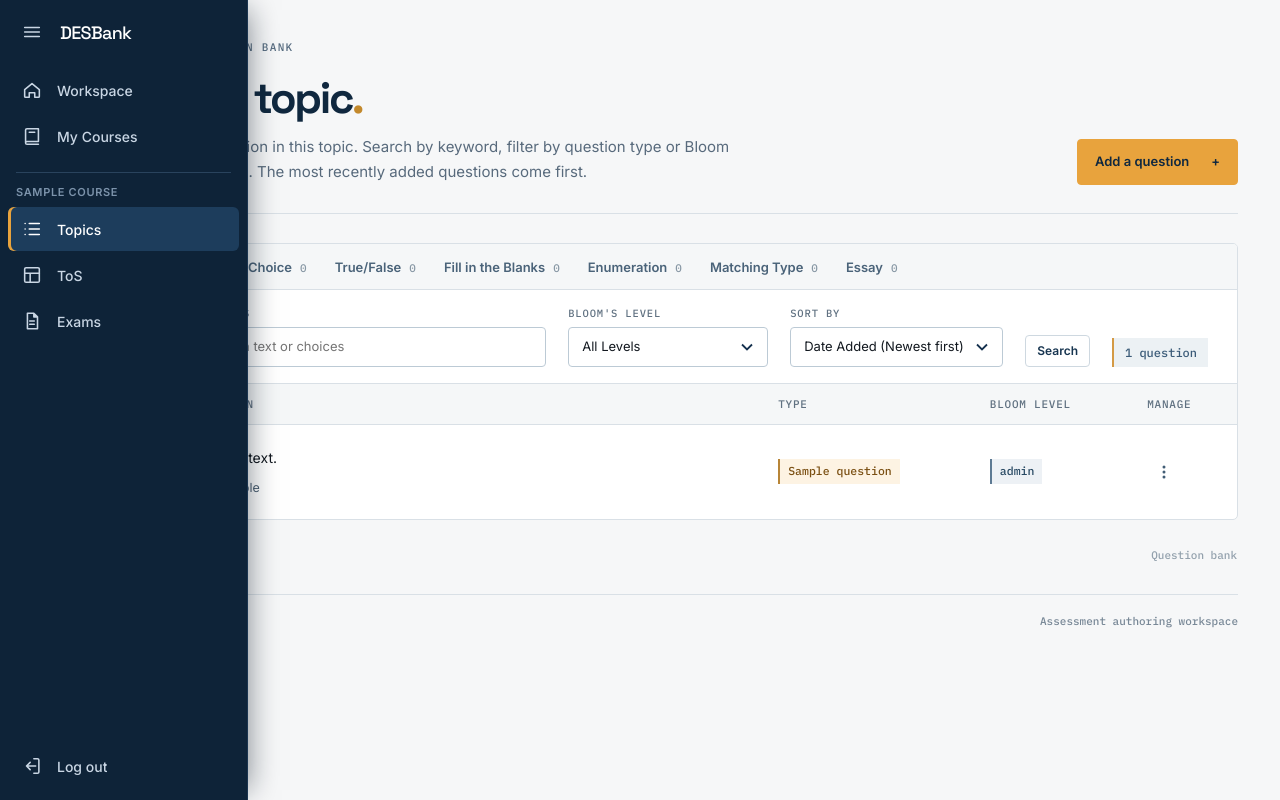
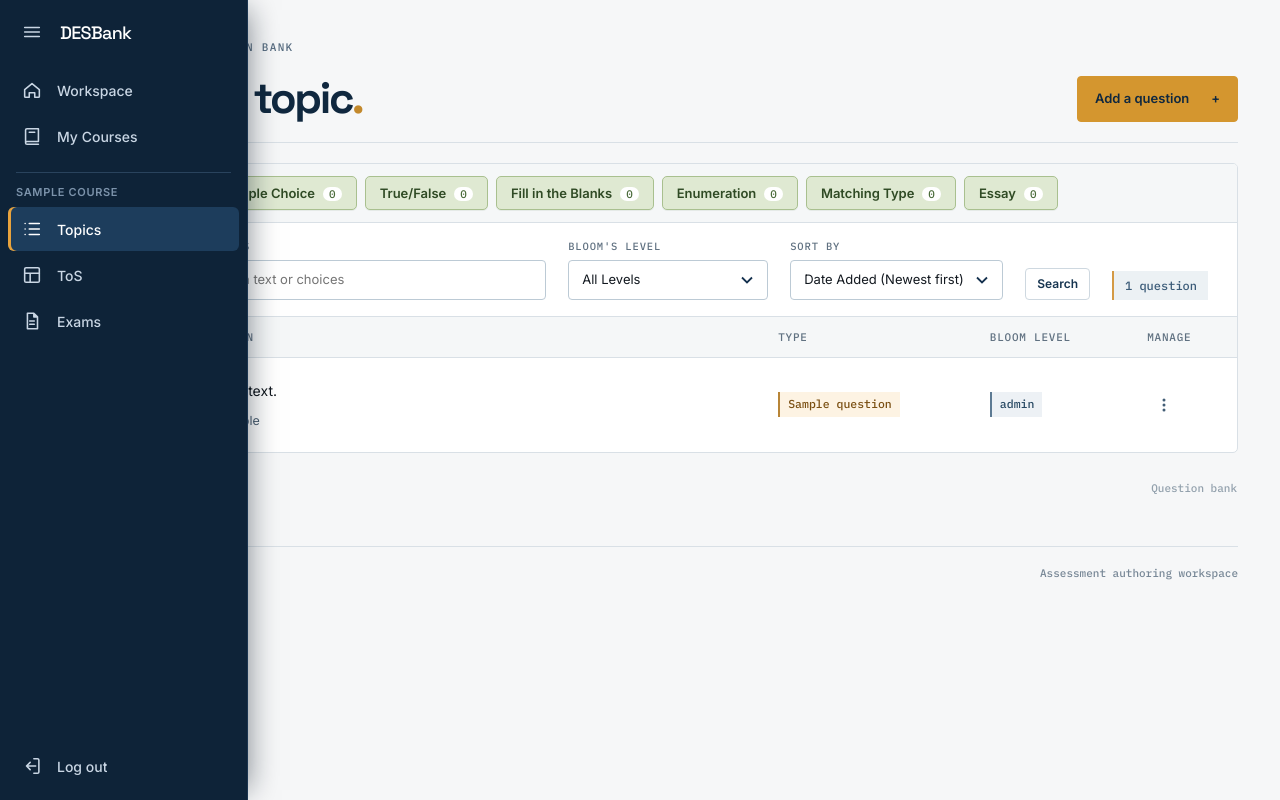
Before and after one commit to orwell-kafka/desbank, a Laravel app: page /courses/1/topics/1/questions in a window 1280 px wide. Run offline with Laravel 12, Linux system fonts and the light colour scheme; a user stored in the database is signed in; tables that the repository leaves empty hold one stand-in row (values such as "Sample post").

Commit message:
Update UI for courses, exams, questions, quizzes, topics, and TOS views

```diff
--- a/public/css/workspace.css
+++ b/public/css/workspace.css
@@ -109,8 +109,8 @@
     padding: 14px 17px;
     min-height: 45px;
 }
-.work-action-primary { background: var(--work-gold); color: #10283f; border: 1px solid var(--work-gold); }
-.work-action-primary:hover { background: #f1ba68; border-color: #f1ba68; color: #0c2339; }
+.work-action-primary { background: #d4962f; color: #10283f; border: 1px solid #d4962f; }
+.work-action-primary:hover { background: #e0a444; border-color: #e0a444; color: #0c2339; }
 .work-action-secondary { background: transparent; border: 1px solid #617589; color: #fff; }
 .work-action-secondary:hover { background: #203b54; border-color: #92a9bb; color: #fff; }
 .work-feature-bottom {
@@ -232,6 +232,10 @@
 /* ---- Heading variants ---- */
 .work-heading-compact { padding: 8px 0 28px; align-items: flex-end; }
 .work-heading-compact h1 { font-size: clamp(30px, 3.4vw, 44px); margin-bottom: 12px; }
+/* Heading without an intro paragraph (questions page): close the gap the paragraph used to fill */
+.work-heading-tight { padding-bottom: 20px; }
+.work-heading-tight h1 { margin-bottom: 0; }
+.work-heading-tight ~ .work-directory { margin-top: 20px; }
 .work-heading-actions { display: flex; flex-wrap: wrap; gap: 12px; align-items: center; flex-shrink: 0; }
 
 /* ---- Buttons on light surfaces ---- */
@@ -251,8 +255,8 @@ button.work-action-primary, button.work-action-secondary, button.work-action-out
     background: #fff; border: 1px solid #ced8e0; color: #173550;
 }
 .work-row-btn:hover { background: #edf2f6; border-color: #8298a9; }
-.work-row-btn-primary { background: var(--work-gold); border-color: var(--work-gold); color: #10283f; }
-.work-row-btn-primary:hover { background: #f1ba68; border-color: #f1ba68; }
+.work-row-btn-primary { background: #d4962f; border-color: #d4962f; color: #10283f; }
+.work-row-btn-primary:hover { background: #e0a444; border-color: #e0a444; }
 .work-row-btn-ok { background: #eaf7f0; border-color: #abd5be; color: var(--work-ok); }
 .work-row-btn-ok:hover { background: #d6f0e3; border-color: #23825d; }
 .work-row-btn-bad { background: #fff; border-color: #e3b4b4; color: var(--work-bad); }
@@ -377,6 +381,13 @@ html { scroll-padding-bottom: 96px; }
 .work-tab small { font: 500 11px var(--font-mono, monospace); color: #8797a4; }
 .work-tab:hover { color: var(--work-dark); }
 .work-tab[aria-current="page"] { color: var(--work-dark); border-bottom-color: #c3892c; }
+/* Clickable tab pills (questions page): bordered buttons in moss green */
+.work-tabs-pills { --moss: #4a6b3a; --moss-dark: #2f4a24; --moss-tint: #eef3e6; --moss-line: #a9c08f; --moss-fill: #dfe9d2; --moss-fill-hover: #cddcb9; gap: 8px; padding: 12px 14px; }
+.work-tabs-pills .work-tab { margin-bottom: 0; padding: 8px 14px; background: var(--moss-fill); border: 1px solid var(--moss-line); border-bottom-width: 1px; border-radius: var(--radius-sm, 5px); color: var(--moss-dark); cursor: pointer; box-shadow: 0 1px 0 rgba(47, 74, 36, .08); }
+.work-tabs-pills .work-tab small { padding: 0 6px; background: #fff; border-radius: 9px; color: var(--moss); }
+.work-tabs-pills .work-tab:hover { background: var(--moss-fill-hover); border-color: var(--moss); color: var(--moss-dark); text-decoration: underline; text-underline-offset: 4px; }
+.work-tabs-pills .work-tab[aria-current="page"] { background: var(--moss); border-color: var(--moss); color: #fff; box-shadow: inset 0 -3px 0 var(--moss-dark); text-decoration: none; }
+.work-tabs-pills .work-tab[aria-current="page"] small { background: #fff; color: var(--moss-dark); font-weight: 600; }
 
 .work-toolbar { display: flex; flex-wrap: wrap; align-items: flex-end; gap: 14px 22px; padding: 16px 29px; border-bottom: 1px solid var(--work-line); }
 .work-toolbar form { display: flex; flex-wrap: wrap; align-items: flex-end; gap: 14px 22px; margin: 0; flex: 1 1 auto; }
--- a/resources/views/courses/create.blade.php
+++ b/resources/views/courses/create.blade.php
@@ -12,11 +12,10 @@
         @include('partials.navbar')
 
         <main id="main-content" class="work-main">
-            <header class="work-heading work-heading-compact">
+            <header class="work-heading work-heading-compact work-heading-tight">
                 <div>
                     <p class="work-eyebrow"><span class="work-rule" aria-hidden="true"></span> Course directory</p>
                     <h1>Add a course<span class="work-title-period">.</span></h1>
-                    <p class="work-intro">A course is the subject you teach. Topics, questions, Tables of Specifications, and exams all hang from it.</p>
                 </div>
             </header>
 
--- a/resources/views/courses/edit.blade.php
+++ b/resources/views/courses/edit.blade.php
@@ -12,11 +12,10 @@
         @include('partials.navbar')
 
         <main id="main-content" class="work-main">
-            <header class="work-heading work-heading-compact">
+            <header class="work-heading work-heading-compact work-heading-tight">
                 <div>
                     <p class="work-eyebrow"><span class="work-rule" aria-hidden="true"></span> Course directory</p>
                     <h1>Edit course<span class="work-title-period">.</span></h1>
-                    <p class="work-intro">Changing the name or code updates it everywhere this course appears. Its topics, questions, and exams are not affected.</p>
                 </div>
             </header>
 
--- a/resources/views/courses/index.blade.php
+++ b/resources/views/courses/index.blade.php
@@ -105,7 +105,7 @@
                     });
                 </script>
             @endif
-            <div class="work-below-directory"><a data-back href="{{ route('dashboard.instructor') }}">← Back to instructor workspace</a><span>Courses / Topics / Questions / Exams</span></div>
+            <div class="work-below-directory"><a data-back href="{{ route('dashboard.instructor') }}">← Back to instructor workspace</a></div>
         </main>
         <footer class="work-footer"><span>DESBank</span><span>Assessment authoring workspace</span></footer>
     </div>
--- a/resources/views/dashboard/admin.blade.php
+++ b/resources/views/dashboard/admin.blade.php
@@ -12,11 +12,10 @@
         <div class="work-adminbar"><span class="work-adminbar-brand">DESBank</span><span class="work-adminbar-role">Administration</span></div>
 
         <main id="main-content" class="work-main">
-            <header class="work-heading work-heading-compact">
+            <header class="work-heading work-heading-compact work-heading-tight">
                 <div>
                     <p class="work-eyebrow"><span class="work-rule" aria-hidden="true"></span> Admin / Accounts</p>
                     <h1>Account approvals<span class="work-title-period">.</span></h1>
-                    <p class="work-intro">Welcome, <strong>{{ auth()->user()->name }}</strong>. Review instructor sign-ups and see the status of every instructor account.</p>
                 </div>
                 <form method="POST" action="{{ route('logout') }}" class="work-signout">
                     @csrf
--- a/resources/views/dashboard/instructor.blade.php
+++ b/resources/views/dashboard/instructor.blade.php
@@ -13,11 +13,10 @@
         @include('partials.navbar')
 
         <main id="main-content" class="work-main">
-            <header class="work-heading">
+            <header class="work-heading work-heading-tight">
                 <div>
                     <p class="work-eyebrow"><span class="work-rule" aria-hidden="true"></span> Instructor / Overview</p>
                     <h1>Assessment workspace<span class="work-title-period">.</span></h1>
-                    <p class="work-intro">Welcome back, <strong>{{ auth()->user()->name }}</strong>. Your tools for planning, assembling, and preparing assessments are here.</p>
                 </div>
                 <form method="POST" action="{{ route('logout') }}" class="work-signout">
                     @csrf
--- a/resources/views/exams/replace.blade.php
+++ b/resources/views/exams/replace.blade.php
@@ -12,11 +12,10 @@
         @include('partials.navbar')
 
         <main id="main-content" class="work-main">
-            <header class="work-heading work-heading-compact">
+            <header class="work-heading work-heading-compact work-heading-tight">
                 <div>
                     <p class="work-eyebrow"><span class="work-rule" aria-hidden="true"></span> <span class="work-course-code">{{ $course->courseCode }}</span> Replace question</p>
                     <h1>Choose a replacement<span class="work-title-period">.</span></h1>
-                    <p class="work-intro">Pick another <strong>{{ $question->bloomLevel }}</strong> / <strong>{{ $question->questionType }}</strong> question from the question bank. Only questions that keep the Table of Specifications intact are listed.</p>
                 </div>
             </header>
 
--- a/resources/views/exams/show.blade.php
+++ b/resources/views/exams/show.blade.php
@@ -12,11 +12,10 @@
         @include('partials.navbar')
 
         <main id="main-content" class="work-main">
-            <header class="work-heading work-heading-compact">
+            <header class="work-heading work-heading-compact work-heading-tight">
                 <div>
                     <p class="work-eyebrow"><span class="work-rule" aria-hidden="true"></span> <span class="work-course-code">{{ $course->courseCode }}</span> Generated exam</p>
                     <h1>{{ $tosTitle }}<span class="work-title-period">.</span></h1>
-                    <p class="work-intro">Replace any question by choosing another from the question bank, or let the system pick one, then format and print the paper.</p>
                 </div>
                 <div class="work-heading-actions" id="examHeadActions">
                     <a href="{{ route('courses.exams.format', [$course, $exam]) }}" class="work-action-primary">Format &amp; print <span aria-hidden="true">→</span></a>
--- a/resources/views/questions/create.blade.php
+++ b/resources/views/questions/create.blade.php
@@ -12,11 +12,10 @@
         @include('partials.navbar')
 
         <main id="main-content" class="work-main">
-            <header class="work-heading work-heading-compact">
+            <header class="work-heading work-heading-compact work-heading-tight">
                 <div>
                     <p class="work-eyebrow"><span class="work-rule" aria-hidden="true"></span> Question bank</p>
                     <h1>Add a question<span class="work-title-period">.</span></h1>
-                    <p class="work-intro">Add an item to the question bank for <strong>{{ $topic->topicName }}</strong> in {{ $course->courseName }}.</p>
                 </div>
             </header>
 
--- a/resources/views/questions/edit.blade.php
+++ b/resources/views/questions/edit.blade.php
@@ -12,11 +12,10 @@
         @include('partials.navbar')
 
         <main id="main-content" class="work-main">
-            <header class="work-heading work-heading-compact">
+            <header class="work-heading work-heading-compact work-heading-tight">
                 <div>
                     <p class="work-eyebrow"><span class="work-rule" aria-hidden="true"></span> Question bank</p>
                     <h1>Edit question<span class="work-title-period">.</span></h1>
-                    <p class="work-intro">Update an item in the question bank for <strong>{{ $topic->topicName }}</strong> in {{ $course->courseName }}.</p>
                 </div>
             </header>
 
--- a/resources/views/questions/index.blade.php
+++ b/resources/views/questions/index.blade.php
@@ -12,13 +12,10 @@
         @include('partials.navbar')
 
         <main id="main-content" class="work-main">
-            <header class="work-heading work-heading-compact">
+            <header class="work-heading work-heading-compact work-heading-tight">
                 <div>
                     <p class="work-eyebrow"><span class="work-rule" aria-hidden="true"></span> <span class="work-course-code">{{ $course->courseCode }}</span> Question bank</p>
                     <h1>{{ $topic->topicName }}<span class="work-title-period">.</span></h1>
-                    <p class="work-intro">
-                        Browse every question in this topic. Search by keyword, filter by question type or Bloom level, or edit an item. The most recently added questions come first.
-                    </p>
                 </div>
                 <a href="{{ route('courses.topics.questions.create', [$course, $topic]) }}{{ $selectedType ? '?type=' . urlencode($selectedType) : '' }}" class="work-action-primary">Add a question <span aria-hidden="true">+</span></a>
             </header>
@@ -33,7 +30,7 @@
                 $hasFilter = $selectedType || $bloomFilter || $search !== '';
             @endphp
             <section class="work-directory" aria-labelledby="work-questions-title">
-                <nav class="work-tabs" aria-label="Question types">
+                <nav class="work-tabs work-tabs-pills" aria-label="Question types">
                     <a href="{{ $listUrl }}{{ $keep ? '?' . http_build_query($keep) : '' }}" class="work-tab" @if (! $selectedType) aria-current="page" @endif>All <small>{{ $total }}</small></a>
                     @foreach ($counts as $type => $count)
                         <a href="{{ $listUrl }}?{{ http_build_query(array_merge(['type' => $type], $keep)) }}" class="work-tab" @if ($type === $selectedType) aria-current="page" @endif>{{ $type }} <small>{{ $count }}</small></a>
--- a/resources/views/quizzes/create.blade.php
+++ b/resources/views/quizzes/create.blade.php
@@ -12,11 +12,10 @@
         @include('partials.navbar')
 
         <main id="main-content" class="work-main">
-            <header class="work-heading work-heading-compact">
+            <header class="work-heading work-heading-compact work-heading-tight">
                 <div>
                     <p class="work-eyebrow"><span class="work-rule" aria-hidden="true"></span> <span class="work-course-code">{{ $course->courseCode }}</span> Quiz</p>
                     <h1>Create a quiz<span class="work-title-period">.</span></h1>
-                    <p class="work-intro">No Table of Specifications needed. Name the quiz, choose the topics, and say how many items of each type you want. Questions are picked at random from your question bank.</p>
                 </div>
             </header>
 
--- a/resources/views/topics/create.blade.php
+++ b/resources/views/topics/create.blade.php
@@ -12,11 +12,10 @@
         @include('partials.navbar')
 
         <main id="main-content" class="work-main">
-            <header class="work-heading work-heading-compact">
+            <header class="work-heading work-heading-compact work-heading-tight">
                 <div>
                     <p class="work-eyebrow"><span class="work-rule" aria-hidden="true"></span> Topics</p>
                     <h1>Add a topic<span class="work-title-period">.</span></h1>
-                    <p class="work-intro">A topic groups related questions. You can add as many as the course needs.</p>
                 </div>
             </header>
 
--- a/resources/views/topics/edit.blade.php
+++ b/resources/views/topics/edit.blade.php
@@ -12,11 +12,10 @@
         @include('partials.navbar')
 
         <main id="main-content" class="work-main">
-            <header class="work-heading work-heading-compact">
+            <header class="work-heading work-heading-compact work-heading-tight">
                 <div>
                     <p class="work-eyebrow"><span class="work-rule" aria-hidden="true"></span> Topics</p>
                     <h1>Edit topic<span class="work-title-period">.</span></h1>
-                    <p class="work-intro">Renaming a topic does not move or change its questions.</p>
                 </div>
             </header>
 
--- a/resources/views/tos/create.blade.php
+++ b/resources/views/tos/create.blade.php
@@ -12,11 +12,10 @@
         @include('partials.navbar')
 
         <main id="main-content" class="work-main">
-            <header class="work-heading work-heading-compact">
+            <header class="work-heading work-heading-compact work-heading-tight">
                 <div>
                     <p class="work-eyebrow"><span class="work-rule" aria-hidden="true"></span> <span class="work-course-code">{{ $course->courseCode }}</span> Table of Specifications</p>
                     <h1>Create a ToS<span class="work-title-period">.</span></h1>
-                    <p class="work-intro">Plan how many items each topic and Bloom level gets, then generate an exam from it.</p>
                 </div>
             </header>
 
--- a/resources/views/tos/edit.blade.php
+++ b/resources/views/tos/edit.blade.php
@@ -12,11 +12,10 @@
         @include('partials.navbar')
 
         <main id="main-content" class="work-main">
-            <header class="work-heading work-heading-compact">
+            <header class="work-heading work-heading-compact work-heading-tight">
                 <div>
                     <p class="work-eyebrow"><span class="work-rule" aria-hidden="true"></span> <span class="work-course-code">{{ $course->courseCode }}</span> Table of Specifications</p>
                     <h1>Edit ToS<span class="work-title-period">.</span></h1>
-                    <p class="work-intro">Adjust the plan for <strong>{{ $tos->title }}</strong>. Existing generated exams are not changed.</p>
                 </div>
             </header>
 
--- a/resources/views/tos/index.blade.php
+++ b/resources/views/tos/index.blade.php
@@ -12,11 +12,10 @@
         @include('partials.navbar')
 
         <main id="main-content" class="work-main">
-            <header class="work-heading work-heading-compact">
+            <header class="work-heading work-heading-compact work-heading-tight">
                 <div>
                     <p class="work-eyebrow"><span class="work-rule" aria-hidden="true"></span> <span class="work-course-code">{{ $course->courseCode }}</span> Table of Specifications</p>
                     <h1>Specifications<span class="work-title-period">.</span></h1>
-                    <p class="work-intro">A Table of Specifications plans how many items each topic and Bloom level contributes. Generate an exam from any saved plan for <strong>{{ $course->courseName }}</strong>.</p>
                 </div>
                 <a href="{{ route('courses.tos.create', $course) }}" class="work-action-primary">Create a ToS <span aria-hidden="true">+</span></a>
             </header>
@@ -92,7 +91,7 @@
                 @endif
             </section>
 
-            <div class="work-below-directory"><a data-back href="{{ route('courses.show', $course) }}">← Back to {{ $course->courseCode }}</a><span>Topics / ToS / Exams</span></div>
+            <div class="work-below-directory"><a data-back href="{{ route('courses.show', $course) }}">← Back to {{ $course->courseCode }}</a></div>
         </main>
         <footer class="work-footer"><span>DESBank</span><span>Assessment authoring workspace</span></footer>
     </div>
--- a/resources/views/tos/show.blade.php
+++ b/resources/views/tos/show.blade.php
@@ -12,11 +12,10 @@
         @include('partials.navbar')
 
         <main id="main-content" class="work-main">
-            <header class="work-heading work-heading-compact">
+            <header class="work-heading work-heading-compact work-heading-tight">
                 <div>
                     <p class="work-eyebrow"><span class="work-rule" aria-hidden="true"></span> <span class="work-course-code">{{ $course->courseCode }}</span> Table of Specifications</p>
                     <h1>{{ $tos->title }}<span class="work-title-period">.</span></h1>
-                    <p class="work-intro">{{ $course->courseName }}. Read-only view of the plan used to generate exams.</p>
                 </div>
             </header>
 
```
Also changed, not shown: resources/views/exams/format.blade.php (+11 -7 lines).
